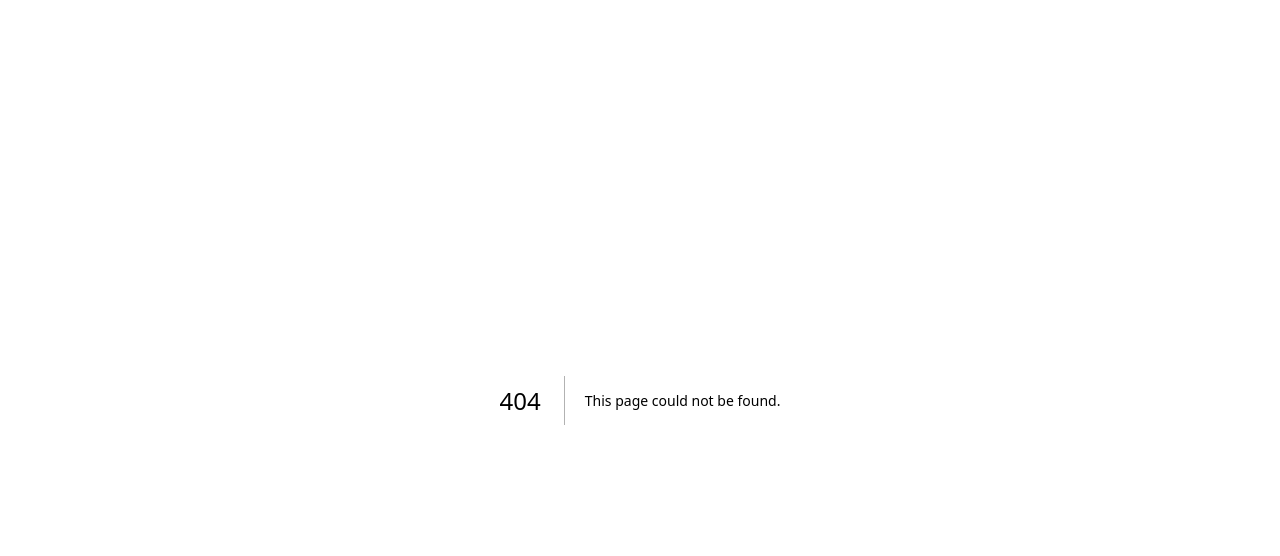
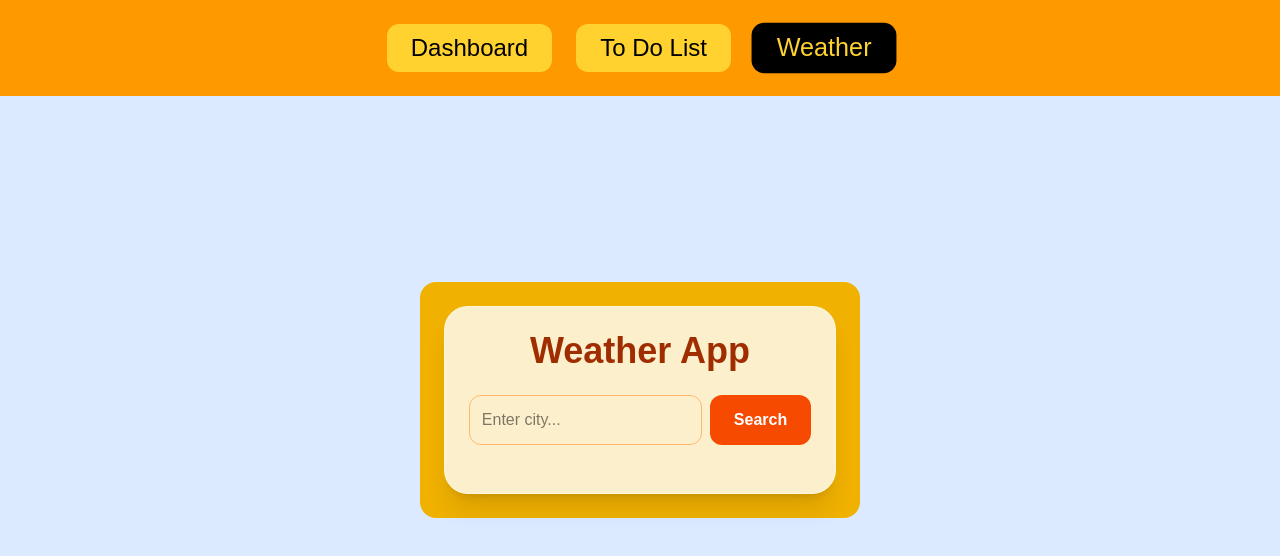
Before and after one commit to umarnaxir/Practice-react, a Next.js app: page /post-login/weather in a window 1280 px wide. Before the commit this address had no page. Shown: the top 556 px of the page. Built offline with nearby package versions, Linux system fonts and the light colour scheme.

Commit message:
weather project added

```diff
--- /dev/null
+++ b/app/api/weather/route.js
@@ -0,0 +1,11 @@
+const API_KEY = "50e698fcb4083448c88dee245a4b7c69";
+
+export async function GET(req) {
+  const city = new URL(req.url).searchParams.get("q");
+  const res = await fetch(
+    `https://api.openweathermap.org/data/2.5/weather?q=${city}&units=metric&appid=${API_KEY}`
+
+  );
+  const data = await res.json();
+  return Response.json(data);
+}
--- a/app/components/Header.jsx
+++ b/app/components/Header.jsx
@@ -41,6 +41,19 @@ function Header() {
         </button>
       </Link>
 
+      <Link href="/post-login/weather">
+        <button
+          onClick={() => setActiveTab("post-login/weather")}
+          className={`py-2 px-6 rounded-xl m-1 transition-all duration-200 ${
+            activeTab === "post-login/weather"
+              ? "bg-black text-amber-300 scale-105"
+              : "bg-amber-300 text-black"
+          }`}
+        >
+          Weather
+        </button>
+      </Link>
+
     </div>
   );
 }
--- /dev/null
+++ b/app/post-login/weather/components/Weather.jsx
@@ -0,0 +1,90 @@
+"use client";
+import { useState } from "react";
+
+export default function WeatherApp() {
+  const [city, setCity] = useState("");
+  const [data, setData] = useState(null);
+  const [loading, setLoading] = useState(false);
+  const [error, setError] = useState("");
+
+  const API_KEY = "50e698fcb4083448c88dee245a4b7c69";
+
+  const getWeather = async (e) => {
+    e.preventDefault();
+    if (!city.trim()) return;
+
+    setLoading(true);
+    setError("");
+    setData(null);
+
+    try {
+      const res = await fetch(
+        `https://api.openweathermap.org/data/2.5/weather?q=${city}&units=metric&appid=${API_KEY}`
+      );
+      const json = await res.json();
+
+      if (json.cod !== 200) {
+        setError("City not found. Please try again.");
+      } else {
+        setData(json);
+      }
+    } catch {
+      setError("Failed to fetch weather data. Try again later.");
+    } finally {
+      setLoading(false);
+    }
+  };
+
+  return (
+    <div className="flex items-center justify-center bg-yellow-500 p-6 rounded-2xl">
+      <div className="w-full max-w-md bg-white/80 backdrop-blur-lg rounded-3xl p-6 shadow-xl border border-white/40 transition-all duration-300">
+        <h1 className="text-4xl font-bold text-center mb-6 text-orange-800">
+          Weather App
+        </h1>
+
+        <form onSubmit={getWeather} className="flex gap-2 mb-6 justify-center">
+          <input
+            className="flex-1 p-3 rounded-xl text-black border border-orange-300 focus:ring-2 focus:ring-orange-500 outline-none transition"
+            placeholder="Enter city..."
+            value={city}
+            onChange={(e) => setCity(e.target.value)}
+          />
+          <button
+            className="px-6 py-3 bg-orange-600 text-white font-semibold rounded-xl hover:bg-orange-700 transition active:scale-95"
+          >
+            Search
+          </button>
+        </form>
+
+        {loading && (
+          <div className="text-center text-lg text-orange-700 animate-pulse">
+            Loading weather...
+          </div>
+        )}
+
+        {error && (
+          <div className="text-center text-red-600 font-semibold">{error}</div>
+        )}
+
+        {data && (
+          <div className="bg-white rounded-2xl p-6 text-center shadow-md space-y-4 border border-orange-200">
+            <h2 className="text-2xl font-bold text-orange-800">{data.name}</h2>
+
+            <p className="text-3xl font-semibold text-orange-700">
+              {Math.round(data.main?.temp)}°C
+            </p>
+
+            <p className="capitalize text-lg text-gray-700">
+              {data.weather?.[0]?.description}
+            </p>
+
+            <div className="flex justify-around text-sm mt-4 text-gray-600">
+              <p>Humidity: {data.main?.humidity}%</p>
+              <p>Wind: {data.wind?.speed} m/s</p>
+            </div>
+          </div>
+        )}
+      </div>
+    </div>
+  );
+}
--- /dev/null
+++ b/app/post-login/weather/page.jsx
@@ -0,0 +1,11 @@
+import React from "react";
+import Weather from "../weather/components/Weather";
+
+const WeatherPage = () => {
+  return (
+    <div className="min-h-screen flex items-center justify-center bg-blue-100">
+      <Weather />
+    </div>
+  );
+}
+export default WeatherPage;
```
